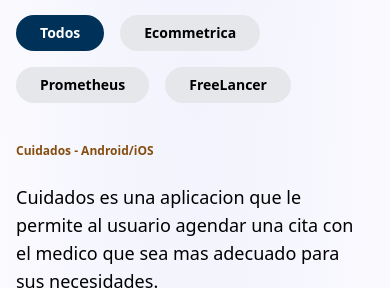
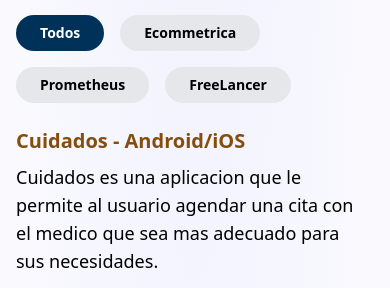
Before and after one commit to Kevin180317/Portfolio_Astro, an Astro site: page / in a window 390 px wide. Shown: the part 2452-2740 px from the top of the page. Built offline with nearby package versions, Linux system fonts and the light colour scheme; Astro itself is replaced by a stand-in of ours; what tailwindcss-animated would draw is missing.

Commit message:
update version

```diff
--- a/src/components/Projects.jsx
+++ b/src/components/Projects.jsx
@@ -33,7 +33,7 @@ function ProjectsDinamic({ PROJECTS }) {
       {filteredProjects.map(
         ({ image, title, description, link, github, icon }, index) => (
           <article key={index}>
-            <h3 className="text-xs md:text-2xl font-semibold text-yellow-800 dark:text-yellow-200 mb-2 overflow-wrap py-4">
+            <h3 className="text-xl md:text-2xl font-semibold text-yellow-800 dark:text-yellow-200 mb-2 overflow-wrap md:py-4">
               {title}
             </h3>
             <p className="text-lg mb-4 text-pretty">{description}</p>
```
